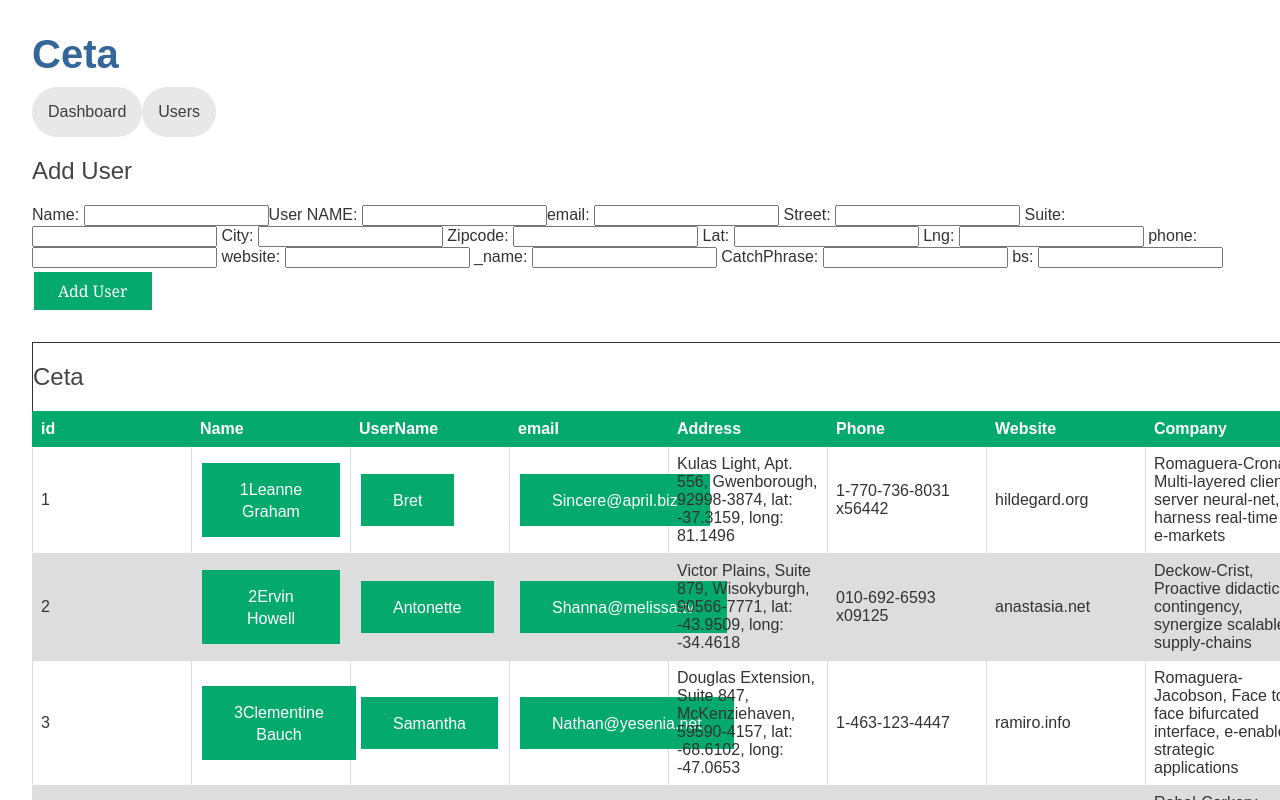
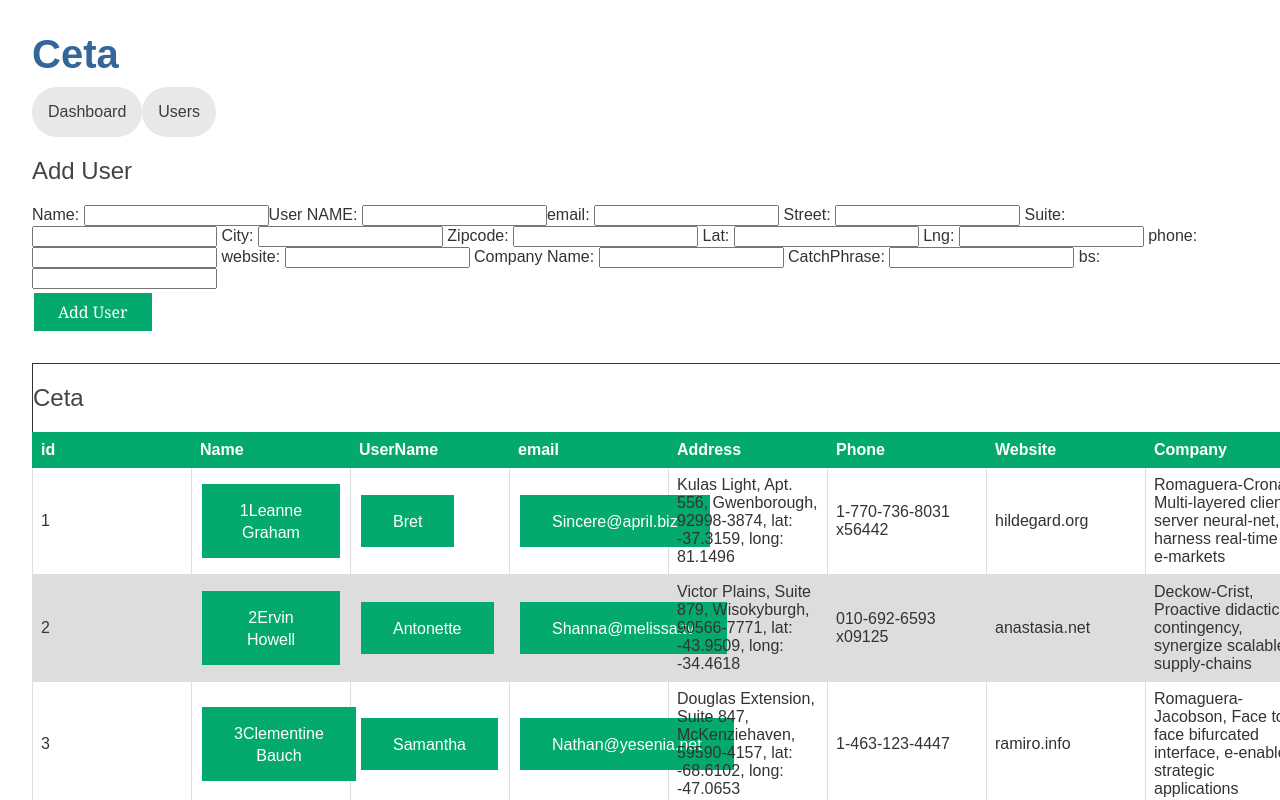
Before and after one commit to peteCarey/ceta, an Angular app: page /users in a window 1280 px wide. Shown: the top 800 px of the page. Built offline with nearby package versions, Linux system fonts and the light colour scheme.

Commit message:
delete user working and Company Name

```diff
--- a/src/app/users/users.component.html
+++ b/src/app/users/users.component.html
@@ -37,7 +37,7 @@
   <label for="website"> website: </label>
   <input id="website" #website />
 
-  <label for="_name"> _name: </label>
+  <label for="_name"> Company Name: </label>
   <input id="_name" #_name />
   <label for="catchPhrase"> CatchPhrase: </label>
   <input id="catchPhrase" #catchPhrase />
--- a/src/app/users/users.component.ts
+++ b/src/app/users/users.component.ts
@@ -84,7 +84,7 @@ export class UsersComponent implements OnInit {
       phone: phone,
       website: website,
       company: {
-        name: name,
+        name: _name,
         catchPhrase: catchPhrase,
         bs: bs,
       },
@@ -103,7 +103,8 @@ export class UsersComponent implements OnInit {
   }
   delete(users: IUser): void {
     this.users = this.users.filter((h) => h !== users);
-    this.userService.deleteUser(users.id).subscribe();
-    console.log(this.users);
+
+    // this.userService.deleteUser(users.id).subscribe();
+    console.log('users id deleted is', users.id);
   }
 }
```
Also changed, not shown: src/app/user.service.ts (+6 -5 lines).
